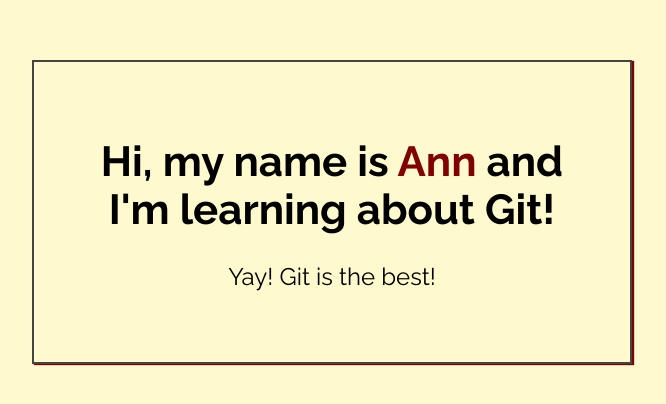
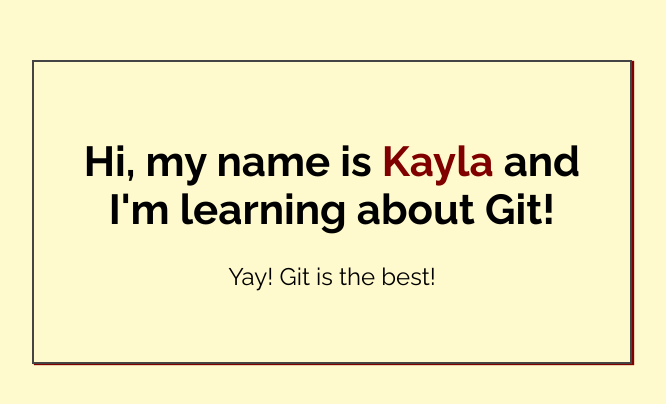
Before and after one commit to kayharr/my-first-repo, a plain HTML site: page index.html in a window 1280 px wide. Shown: the part 188-592 px from the top of the page, without its empty margins (308-974 px from the left). Drawn offline with Linux system fonts and the light colour scheme.

Commit message:
Added name to index.html

```diff
--- a/index.html
+++ b/index.html
@@ -14,7 +14,7 @@
 <body>
 
     <div class="greeting">
-        <h1>Hi, my name is <span class="highlight">Ann</span> and I'm learning about Git! </h1>
+        <h1>Hi, my name is <span class="highlight">Kayla</span> and I'm learning about Git! </h1>
 
         <p>Yay! Git is the best!</p>
     </div>
```
